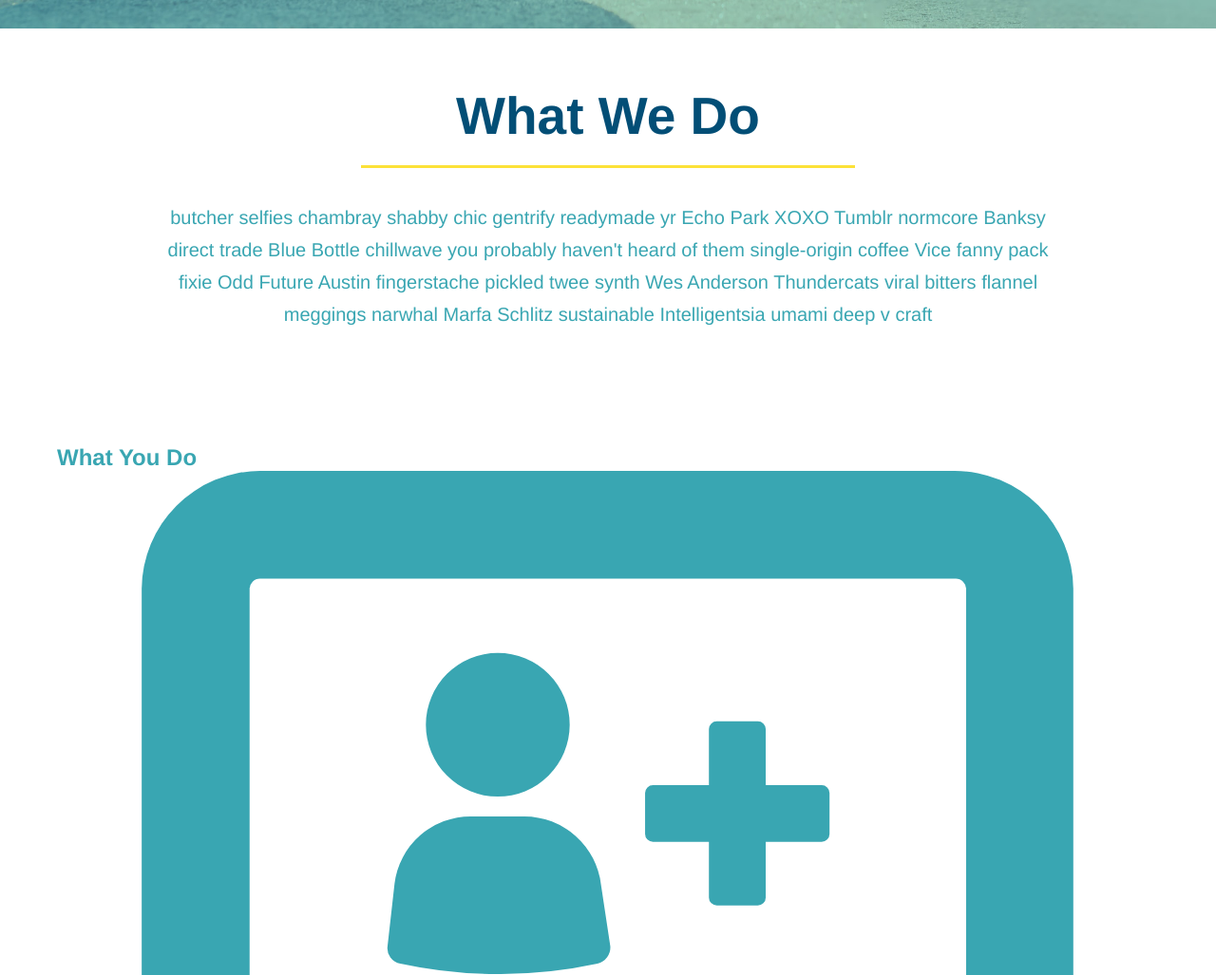
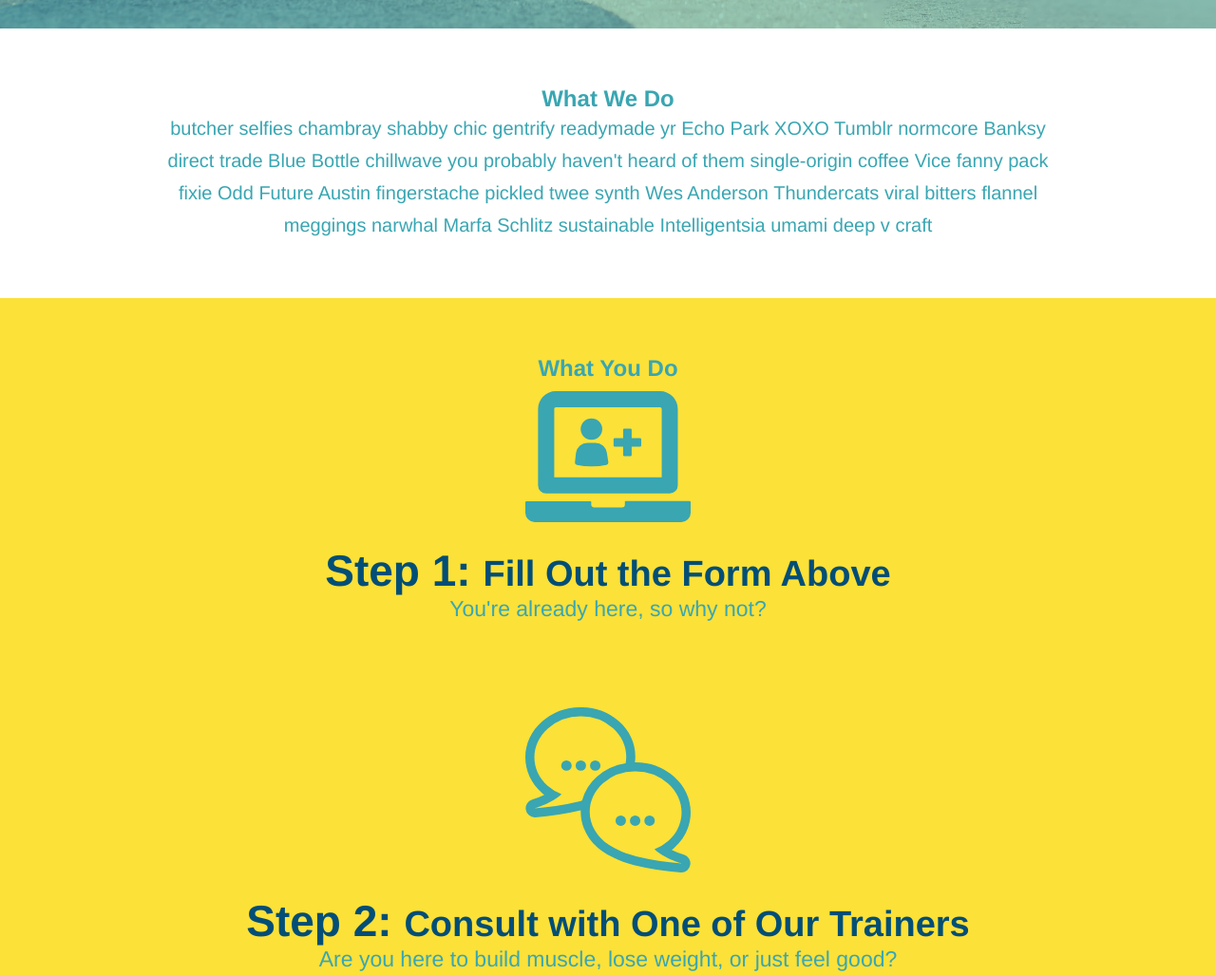
Before and after one commit to emackenziesmith/run-buddy, a plain HTML site: page index.html in a window 1280 px wide. Shown: the part 652-1679 px from the top of the page at 95% size. Drawn offline with Linux system fonts and the light colour scheme.

Commit message:
style what you do section

```diff
--- a/assets/css/style.css
+++ b/assets/css/style.css
@@ -117,15 +117,7 @@
 .intro {
     text-align: center;
 }
-.intro h2 {
-    font-size: 55px;
-    color: #024e76;
-    margin-bottom: 35px;
-    padding: 0 100px 20px 100px;
-    border-bottom: 3px solid;
-    border-color: #fce138;
-    display: inline-block;
-}
+/* what we do section */
 .intro p {
     line-height: 1.7;
     color: #39a6b2;
@@ -133,3 +125,42 @@
     font-size: 20px;
     margin: 0 auto;
 }
+/* what you do section */
+.steps {
+    text-align: center;
+    background: #fce138;
+}
+/* combined declarations section */
+.section title {
+    font-size: 55px;
+    color: #024e76;
+    margin-bottom: 35px;
+    padding: 0 100px 20px 100px;
+    display: inline-block;
+    border-bottom: 3px solid;
+}
+.primary-border {
+    border-color: #fce138;
+}
+.secondary-border {
+    border-color: #39a6b2;
+}
+.steps div {
+    margin-bottom: 80px;
+}
+.steps img {
+    width: 15%;
+    margin: 10px 0;
+}
+.steps h3 {
+    color: #024e76;
+    font-size: 46px;
+    margin-top: 10px;
+}
+.steps p {
+    color: #39a6b2;
+    font-size: 23px;
+}
+.steps span {
+    font-size: 38px;
+}
--- a/index.html
+++ b/index.html
@@ -66,37 +66,37 @@
         <!-- end hero section -->
         <!-- "what we do" section -->
         <section id="what-we-do" class="intro">
-            <h2>What We Do</h2>
+            <h2 class="section-title primary-border">What We Do</h2>
             <p>
                 butcher selfies chambray shabby chic gentrify readymade yr Echo Park XOXO Tumblr normcore Banksy direct trade Blue Bottle chillwave you probably haven't heard of them single-origin coffee Vice fanny pack fixie Odd Future Austin fingerstache pickled twee synth Wes Anderson Thundercats viral bitters flannel meggings narwhal Marfa Schlitz sustainable Intelligentsia umami deep v craft
             </p>
         </section>
         <!-- "what you do" section -->
-        <section id="what-you-do">
-            <h2>What You Do</h2>
+        <section id="what-you-do" class="steps">
+            <h2 class="section-title secondary-border">What You Do</h2>
 
             <div>
                 <!-- insert this img element-->
                 <img src="./assets/images/step-1.svg" alt="" />
-                <h3>Step 1: Fill Out the Form Above</h3>
+                <h3>Step 1: <span>Fill Out the Form Above</span></h3>
                 <p>You're already here, so why not?</p>
             </div>
 
             <div>
                 <img src="./assets/images/step-2.svg" alt="" />
-                <h3>Step 2: Consult with One of Our Trainers</h3>
+                <h3>Step 2: <span>Consult with One of Our Trainers</span></h3>
                 <p>Are you here to build muscle, lose weight, or just feel good?</p>
             </div>
 
             <div>
                 <img src="./assets/images/step-3.svg" alt="" />
-                <h3>Step 3: Get Running</h3>
+                <h3>Step 3: <span>Get Running</span></h3>
                 <p>Hit the ground running (literally) once your trainer lays out your plan</p>
             </div>
 
             <div>
                 <img src="./assets/images/step-4.svg" alt="" />
-                <h3>Step 4: See Results</h3>
+                <h3>Step 4: <span>See Results</span></h3>
                 <p>Bo-weekly checkins with your trainer will keep you focused</p>
             </div>
         </section>
```
